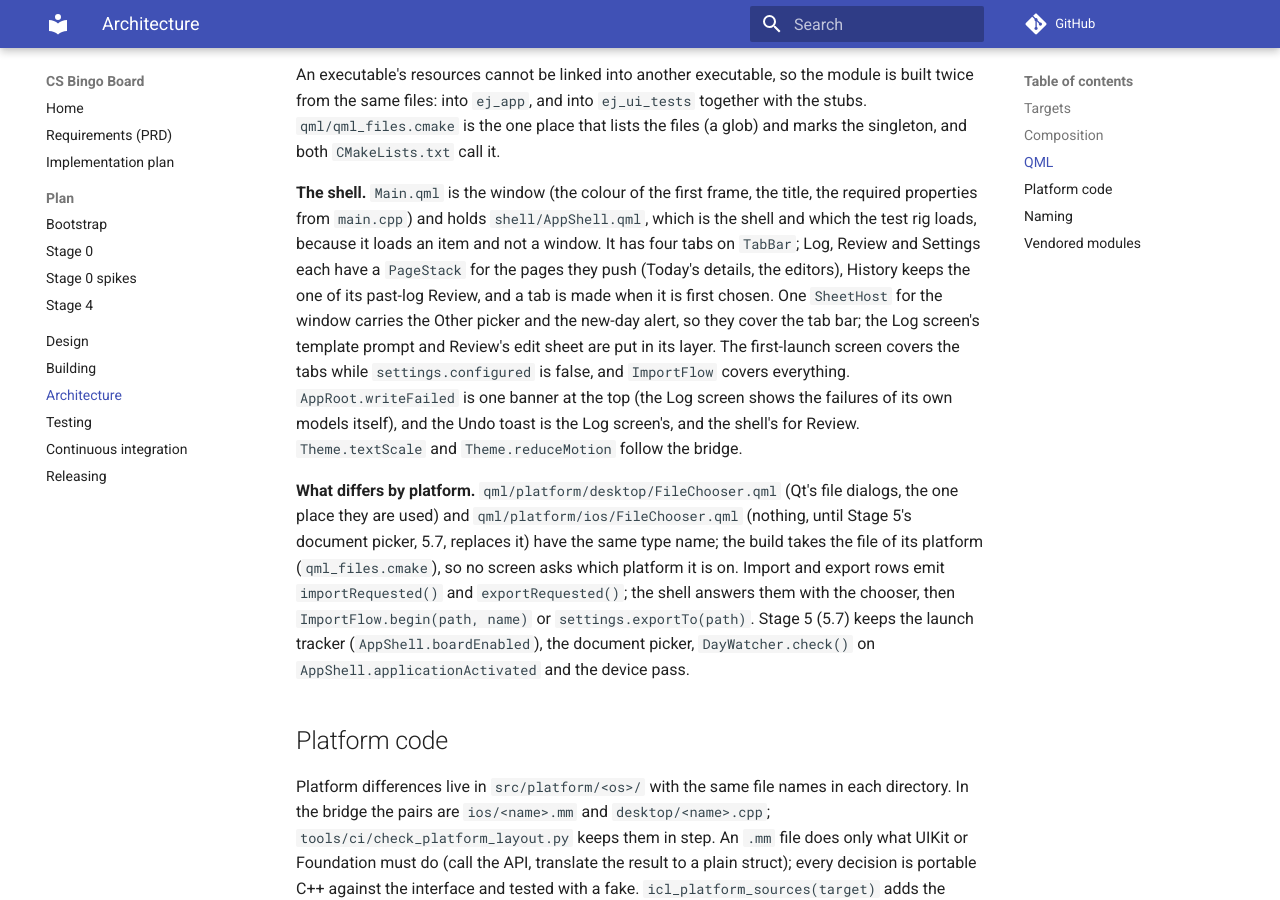
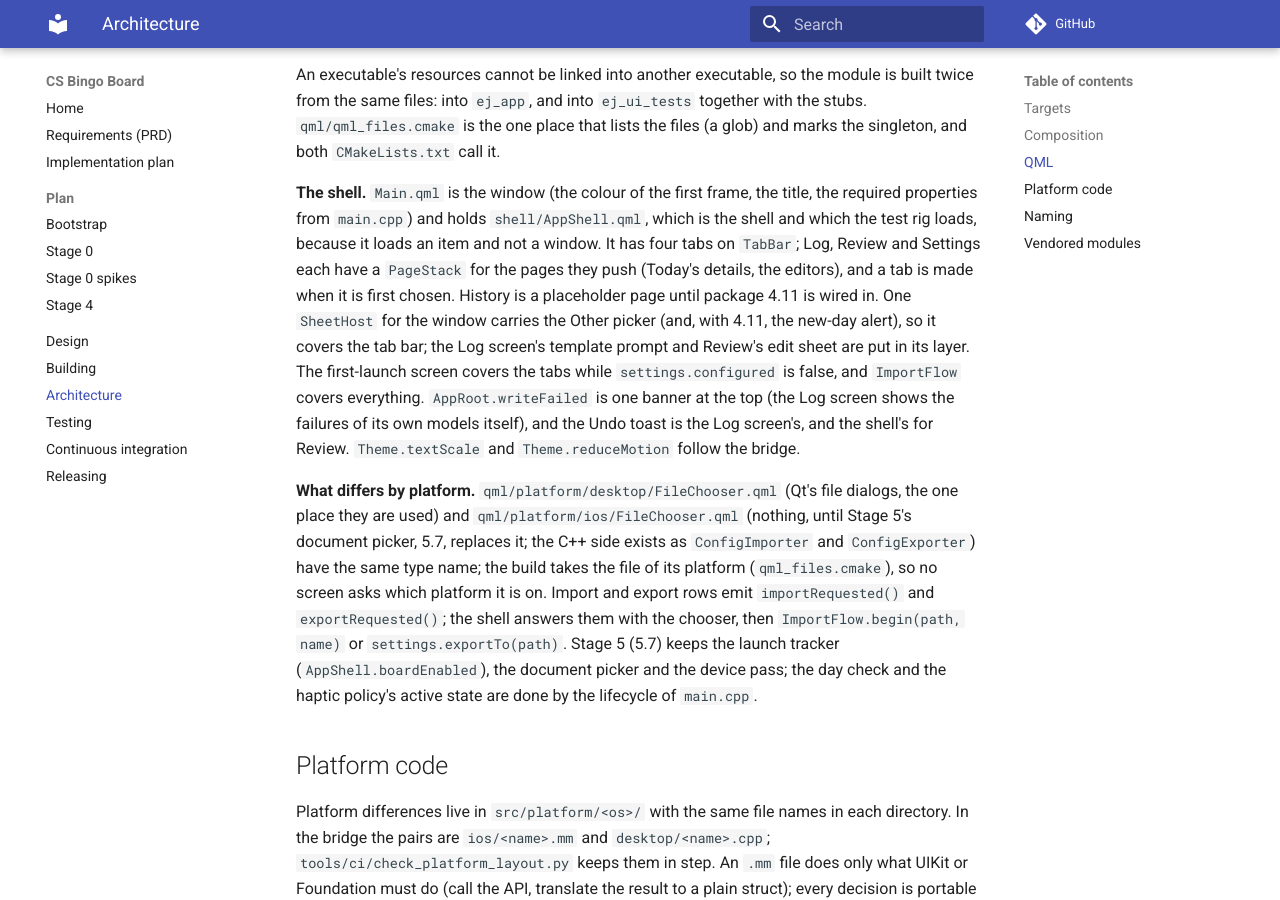
Before and after one commit to iainchesworthlabs/icl-error-journaling, an MkDocs documentation site: the page built from docs/architecture.md, in a window 1280 px wide and 900 px high, scrolled down 5058 px. Built offline with MkDocs 1.6.1 and Material for MkDocs 9.7.7, drawn with Linux system fonts in a browser that asks for light colours; comment, search, counter and statistics services are not loaded.

Commit message:
Format the shell tests, avoid pointer lookups, and update the docs
Signed-off-by: Iain Chesworth <iain.chesworth@gmail.com>

```diff
--- a/docs/architecture.md
+++ b/docs/architecture.md
@@ -213,19 +213,19 @@ into `ej_app`, and into `ej_ui_tests` together with the stubs. `qml/qml_files.cm
 **The shell.** `Main.qml` is the window (the colour of the first frame, the title, the required properties from `main.cpp`)
 and holds `shell/AppShell.qml`, which is the shell and which the test rig loads, because it loads an item and not a window.
 It has four tabs on `TabBar`; Log, Review and Settings each have a `PageStack` for the pages they push (Today's details,
-the editors), History keeps the one of its past-log Review, and a tab is made when it is first chosen. One `SheetHost` for the
-window carries the Other picker and the new-day alert, so they cover the tab bar; the Log screen's template prompt and
+the editors), and a tab is made when it is first chosen. History is a placeholder page until package 4.11 is wired in. One
+`SheetHost` for the window carries the Other picker (and, with 4.11, the new-day alert), so it covers the tab bar; the Log screen's template prompt and
 Review's edit sheet are put in its layer. The first-launch screen covers the tabs while `settings.configured` is false, and
 `ImportFlow` covers everything. `AppRoot.writeFailed` is one banner at the top (the Log screen shows the failures of its
 own models itself), and the Undo toast is the Log screen's, and the shell's for Review. `Theme.textScale` and
 `Theme.reduceMotion` follow the bridge.
 
 **What differs by platform.** `qml/platform/desktop/FileChooser.qml` (Qt's file dialogs, the one place they are used) and
-`qml/platform/ios/FileChooser.qml` (nothing, until Stage 5's document picker, 5.7, replaces it) have the same type name; the
+`qml/platform/ios/FileChooser.qml` (nothing, until Stage 5's document picker, 5.7, replaces it; the C++ side exists as `ConfigImporter` and `ConfigExporter`) have the same type name; the
 build takes the file of its platform (`qml_files.cmake`), so no screen asks which platform it is on. Import and export rows
 emit `importRequested()` and `exportRequested()`; the shell answers them with the chooser, then `ImportFlow.begin(path,
-name)` or `settings.exportTo(path)`. Stage 5 (5.7) keeps the launch tracker (`AppShell.boardEnabled`), the document picker,
-`DayWatcher.check()` on `AppShell.applicationActivated` and the device pass.
+name)` or `settings.exportTo(path)`. Stage 5 (5.7) keeps the launch tracker (`AppShell.boardEnabled`), the document picker
+and the device pass; the day check and the haptic policy's active state are done by the lifecycle of `main.cpp`.
 
 ## Platform code
 
```
Also changed, not shown: changelog.d/app-shell.added.md (+1 -1 lines), 3 other files.
